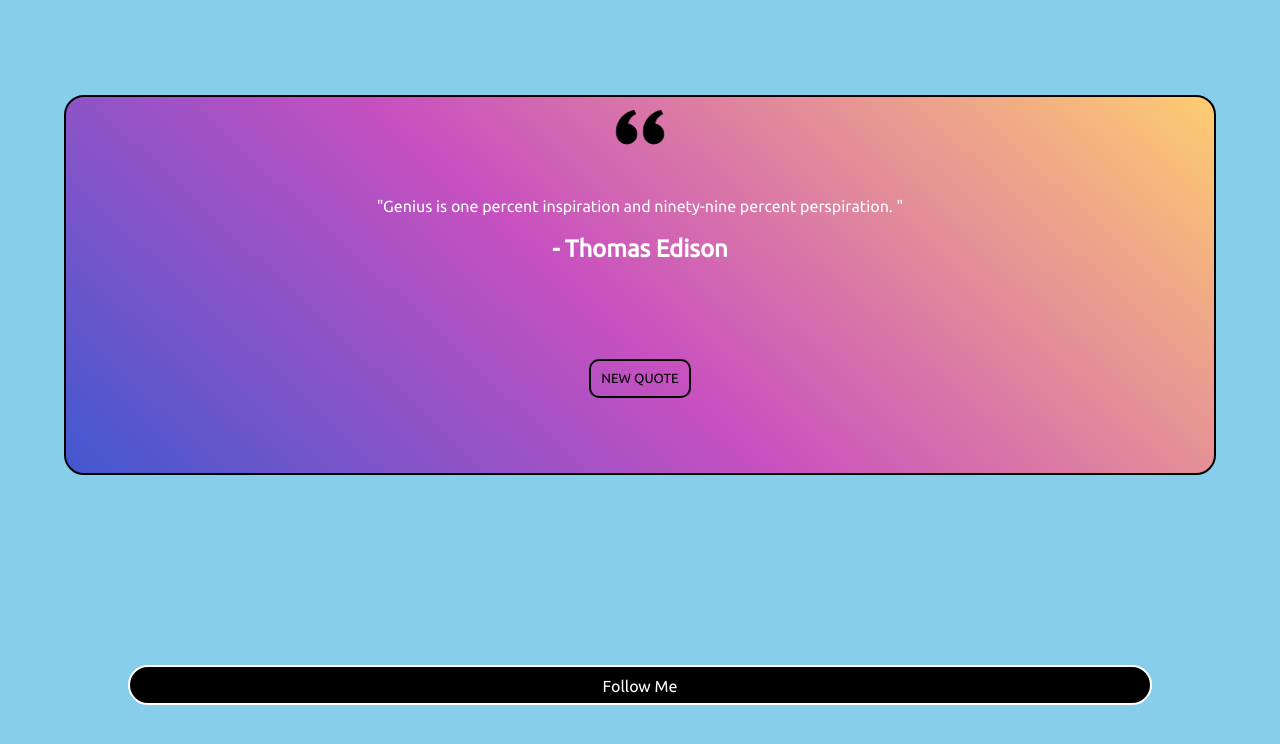
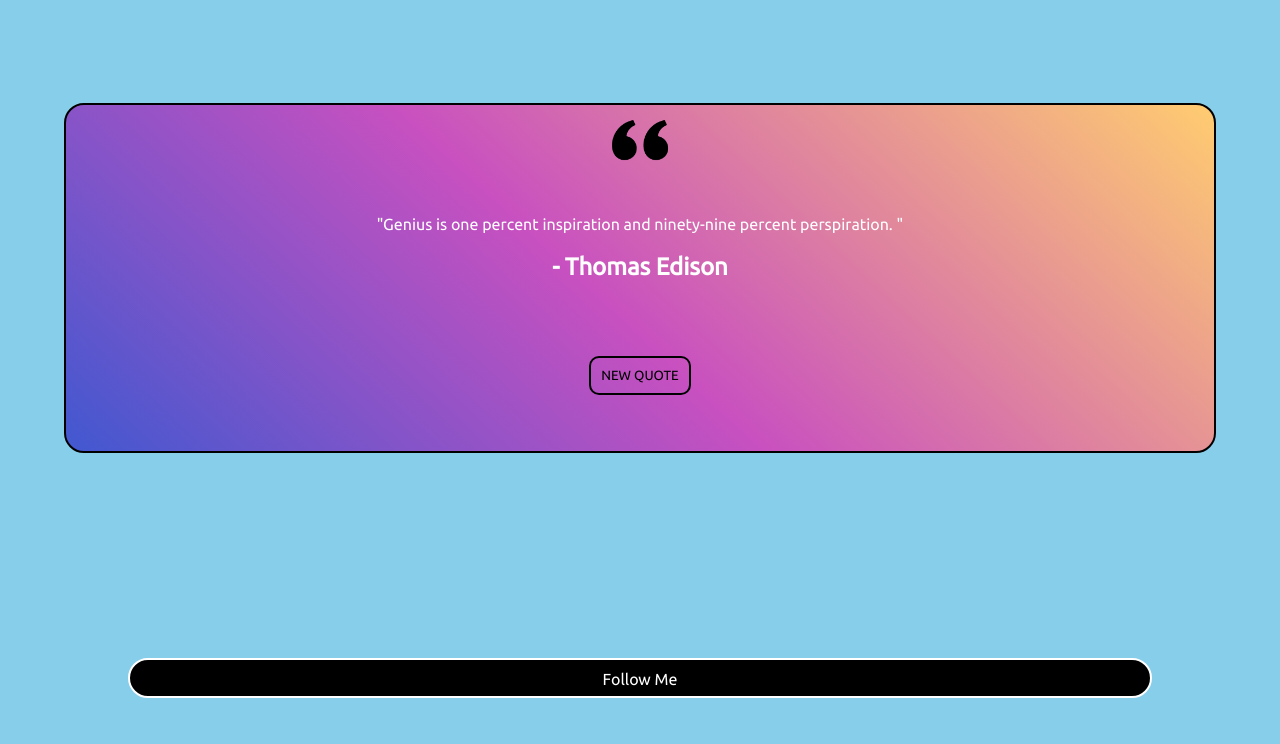
Before and after one commit to OWAISIDRISI53/Random-Quotes, a plain HTML site: page index.html in a window 1280 px wide. Drawn offline with Linux system fonts and the light colour scheme.

Commit message:
Update style.css

```diff
--- a/style.css
+++ b/style.css
@@ -17,7 +17,7 @@ color: white;
 }
 
 .container {
-  height: 380px;
+  height: 350px;
   width: 90%;
   background-color: #4158D0;
   background-image: linear-gradient(43deg, #4158D0 0%, #C850C0 46%, #FFCC70 100%);
@@ -69,6 +69,6 @@ a{
 }
 
 img{
-  height: 60px;
+  height: 70px;
   display: inline-block;
 }
```
